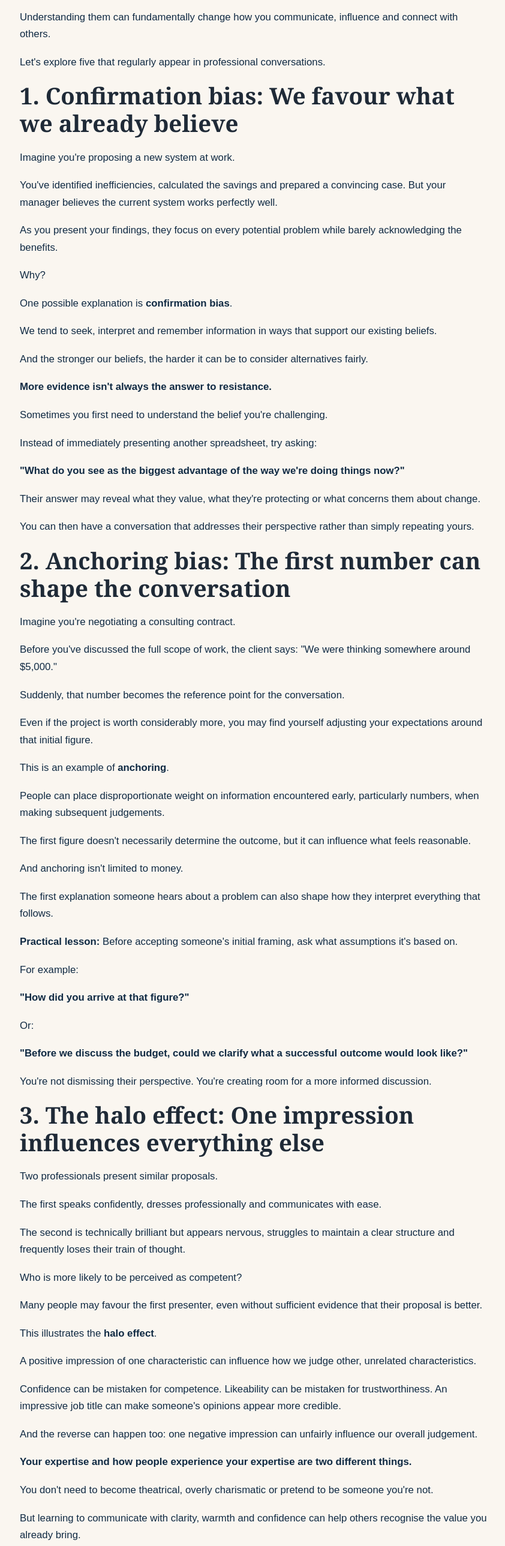
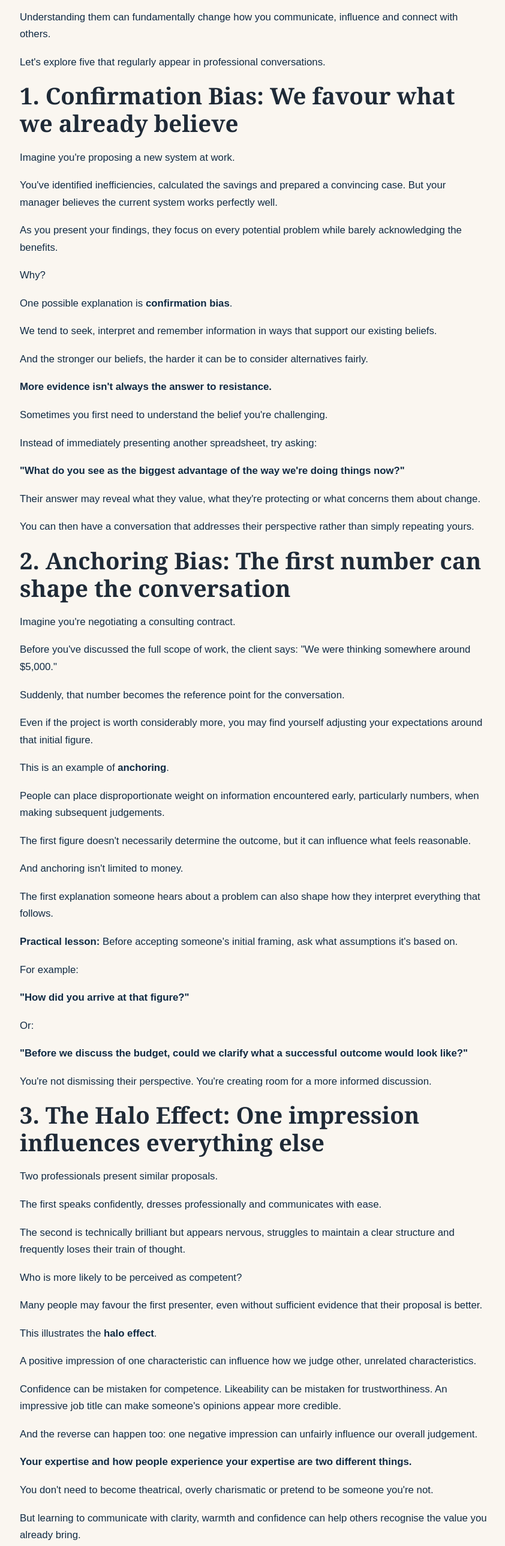
Before and after one commit to marioeq6scoach/mario-tabone-website, a plain HTML site: page hidden-biases-behind-decisions.html in a window 1280 px wide. Shown: the part 842-3419 px from the top of the page at 60% size, without its empty margins (217-1059 px from the left). Drawn offline with Linux system fonts and the light colour scheme.

Commit message:
Capitalise Halo in article heading

```diff
--- a/hidden-biases-behind-decisions.html
+++ b/hidden-biases-behind-decisions.html
@@ -770,7 +770,7 @@ section {
 
 <p>Let's explore five that regularly appear in professional conversations.</p>
 
-<h2>1. Confirmation bias: We favour what we already believe</h2>
+<h2>1. Confirmation Bias: We favour what we already believe</h2>
 
 <p>
   Imagine you're proposing a new system at work.
@@ -830,7 +830,7 @@ section {
   rather than simply repeating yours.
 </p>
 
-<h2>2. Anchoring bias: The first number can shape the conversation</h2>
+<h2>2. Anchoring Bias: The first number can shape the conversation</h2>
 
 <p>
   Imagine you're negotiating a consulting contract.
@@ -894,7 +894,7 @@ section {
   for a more informed discussion.
 </p>
 
-<h2>3. The halo effect: One impression influences everything else</h2>
+<h2>3. The Halo Effect: One impression influences everything else</h2>
 
 <p>
   Two professionals present similar proposals.
@@ -962,7 +962,7 @@ section {
   impression of the person presenting it?"</strong>
 </p>
 
-<h2>4. Loss aversion: What people might lose can matter more than what they might gain</h2>
+<h2>4. Loss Aversion: What people might lose can matter more than what they might gain</h2>
 
 <p>
   Imagine presenting a proposal that could improve productivity by 20%.
@@ -1025,7 +1025,7 @@ section {
   them into a decision.
 </p>
 
-<h2>5. Authority bias: We can give too much weight to status</h2>
+<h2>5. Authority Bias: We can give too much weight to status</h2>
 
 <p>
   Imagine sitting in a meeting where a senior executive suggests
```
